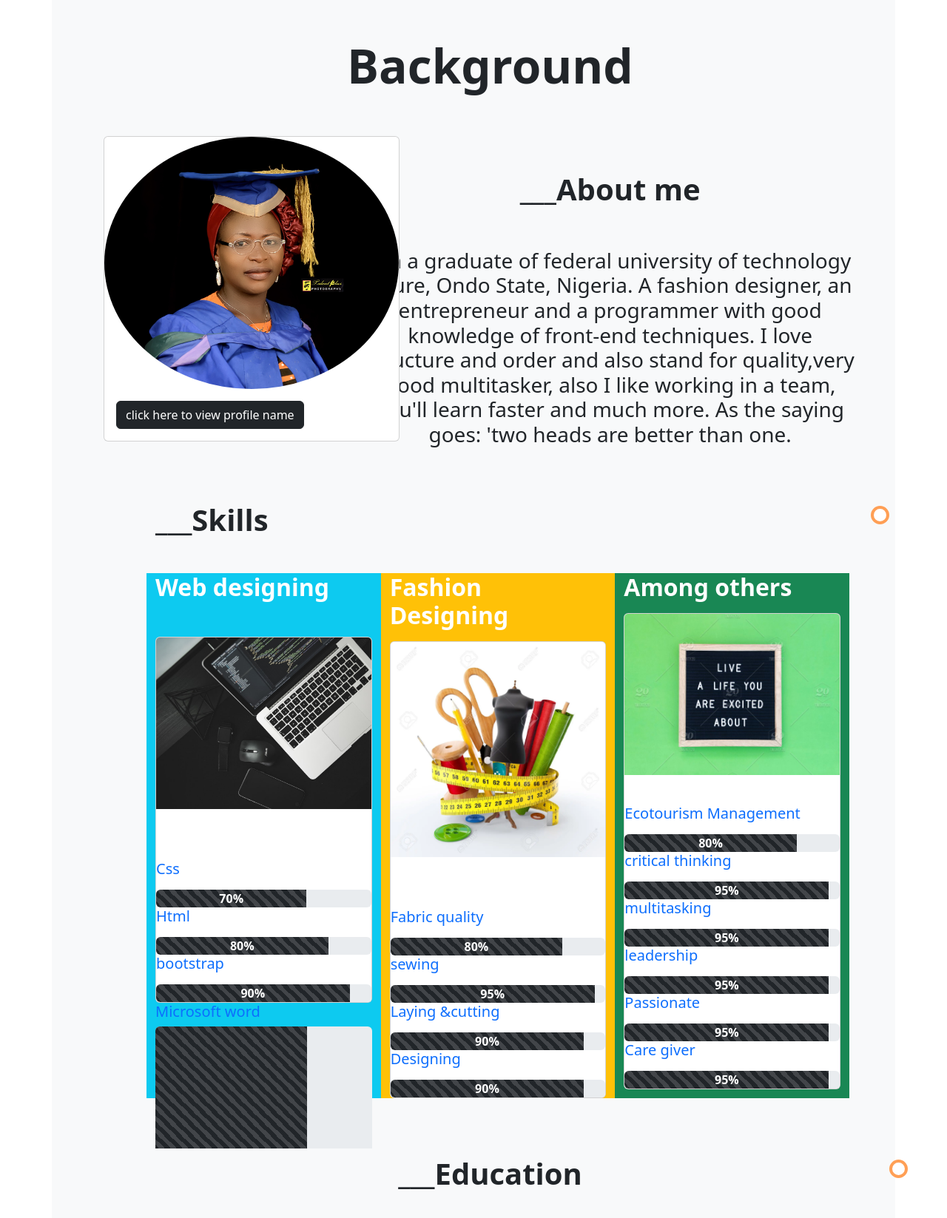
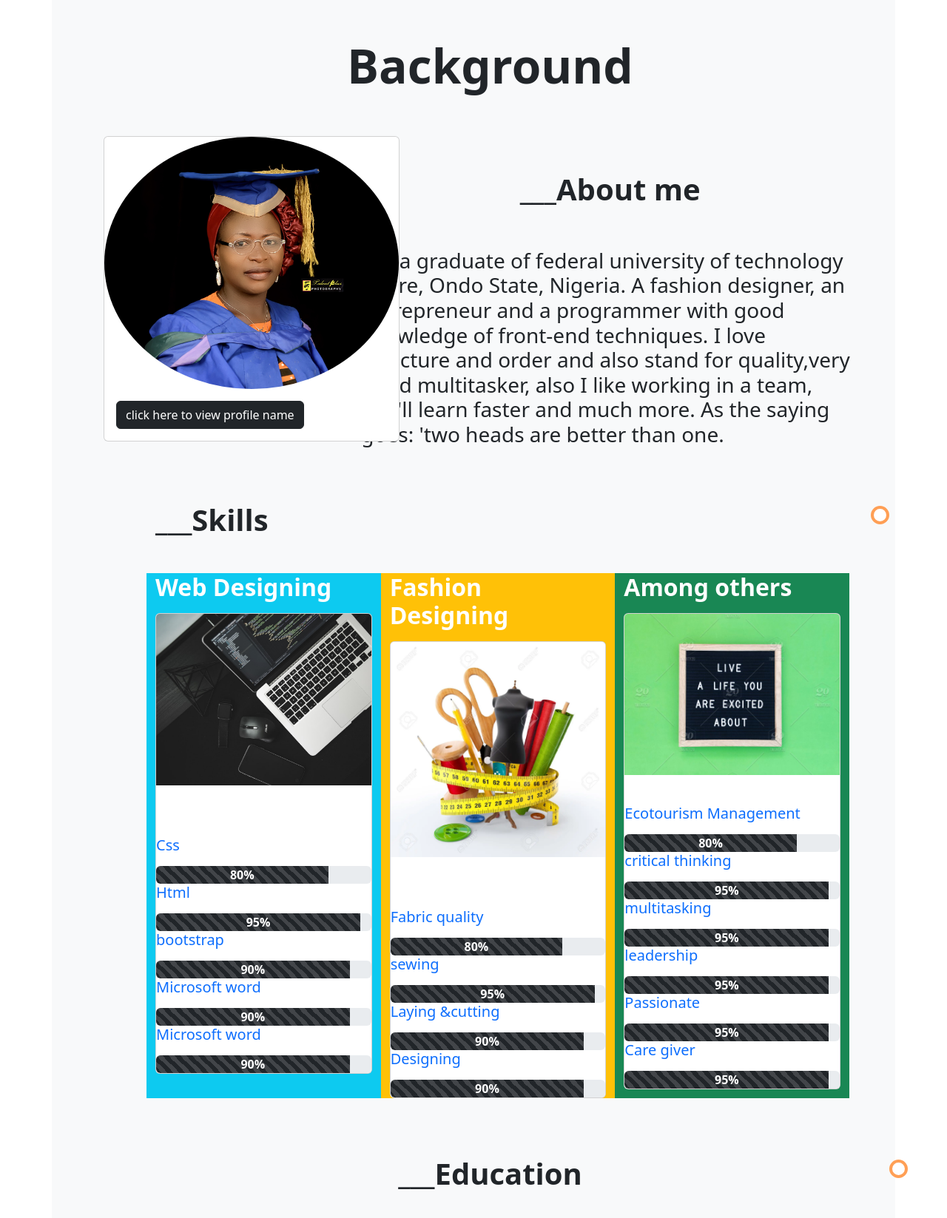
Before and after one commit to oyindamola01234/curriculum-portfolio, a plain HTML site: page index.html in a window 1280 px wide. Shown: the part 913-2560 px from the top of the page at 74% size. Drawn offline with nearby package versions, Linux system fonts and the light colour scheme.

Commit message:
Update index.html
Signed-off-by: oyindamola01234 <106957583+oyindamola01234@users.noreply.github.com>

```diff
--- a/index.html
+++ b/index.html
@@ -104,7 +104,7 @@
              </div>
            </div>
 
-          <div class="col-lg-8   text-center " id="Background">
+          <div class="col-lg-8 "    id="Background">
             <h2 class=" display-1 fs-1 fw-bolder p-5 text-center">___About me</h2>
             <h3>
              <p class="text-dark fs-3 "> Am a graduate of federal university of technology Akure, Ondo State, Nigeria. A fashion designer, an entrepreneur and a programmer with good knowledge of front-end techniques. I love structure and order and also stand for quality,very good multitasker, also I like working in a team, you'll learn faster and much more. As the saying goes: 'two heads are better than one.</p>
@@ -116,36 +116,34 @@
           <h2 class=" display-1 fs-1 mb-5 fw-bolder" id="skills">___Skills</h2>
           <div class="row ">
             <div class="col-lg-4 bg-info text-white">
-                    <h4> <p class="text-white fs-2 fw-bolder"> Web designing</h4>
-                    <div class="card mt-5" >
-                      <img class="card-img-top" src="./developer.jpg
-                      " alt="bakare image">
+              <h4> <p class="text-white fs-2 fw-bolder"> Web Designing</h4>
+                <div class="card" >
+                  <img class="card-img-top" src="./developer.jpg" alt="bakare image">
                   <div class="card-body">
-                        <h4 class="card-title">sample</h4>
+                    <h4 class="card-title">Web Design</h4>
                   </div>
                   <h5 class="text-primary">Css</h5>
                   <div class="progress bar mt-2">
-                        <div class="progress-bar text-white  fs-6 fw-bold bg-dark progress-bar-animated progress-bar-striped" style="width:70%" > 70%</div>
+                    <div class="progress-bar text-white  fs-6 fw-bold bg-dark progress-bar-animated progress-bar-striped" style="width:80%" > 80%</div>
                   </div>
                   <h5 class="text-primary">Html</h5>
                   <div class="progress bar mt-2">
-                       <div class="progress-bar text-white  fs-6 fw-bold bg-dark progress-bar-animated progress-bar-striped" style="width:80%" > 80%</div>
+                    <div class="progress-bar text-white  fs-6 fw-bold bg-dark progress-bar-animated progress-bar-striped" style="width:95%" > 95%</div>
                   </div>
                   <h5 class="text-primary">bootstrap</h5>
+                  <div class="progress bar mt-2">
+                    <div class="progress-bar text-white text-center fs-6 fw-bold bg-dark progress-bar-animated progress-bar-striped" style="width:90%" > 90%</div>
+                  </div>
+                  <h5 class="text-primary">Microsoft word</h5>
+                  <div class="progress bar mt-2">
+                    <div class="progress-bar text-white  fs-6 fw-bold bg-dark progress-bar-animated progress-bar-striped" style="width:90%" > 90%</div>
+                  </div>
+                  <h5 class="text-primary">Microsoft word</h5>
                   <div class="progress bar mt-2">
                     <div class="progress-bar text-white  fs-6 fw-bold bg-dark progress-bar-animated progress-bar-striped" style="width:90%" > 90%</div>
                   </div>
                 </div>
-                    <h5 class="text-primary">Microsoft word</h5>
-                    <div class="progress bar mt-2">
-                      <div class="progress-bar text-white  fs-6 fw-bold bg-dark progress-bar-animated progress-bar-striped" style="width:70%" > 85%</div>
             </div>
-                   <h5 class="text-primary">Microsoft excel</h5>
-                   <div class="progress bar mt-2">
-                    <div class="progress-bar text-white  fs-6 fw-bold bg-dark progress-bar-animated progress-bar-striped" style="width:70%" > 70%</div>
-                 </div>
-                  </div>
-
                   <div class="col-lg-4 bg-warning text-white">
                     <h4> <p class="text-white fs-2 fw-bolder"> Fashion Designing</h4>
                       <div class="card" >
```
Lines whose indentation alone changed are shown as unchanged.
